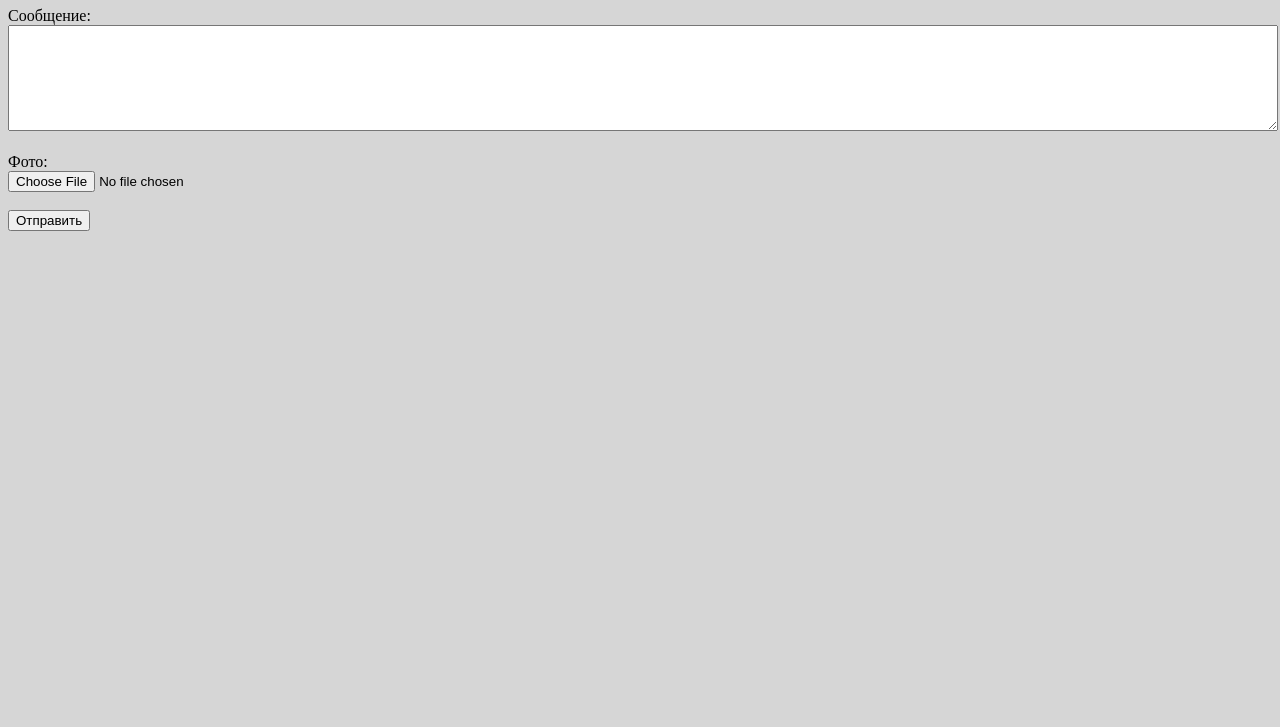
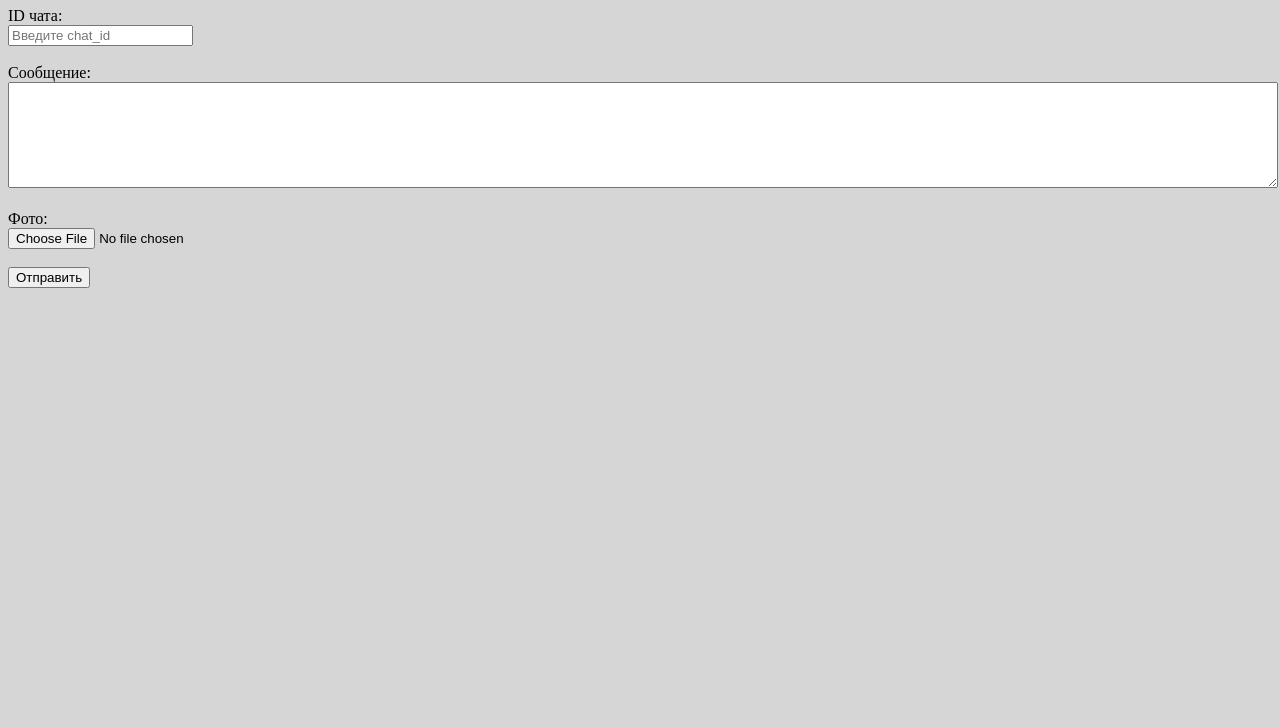
Before and after one commit to TelegramRabbit/TGtest, a plain HTML site: page index.html in a window 1280 px wide. Shown: the part 73-800 px from the top of the page. Drawn offline with Linux system fonts and the light colour scheme.

Commit message:
Update index.html

```diff
--- a/index.html
+++ b/index.html
@@ -16,8 +16,12 @@
 <body>
     <h1>Отправка сообщения и фото в Telegram</h1>
     <form id="telegramForm">
+        <label for="chatId">ID чата:</label><br>
+        <input type="text" id="chatId" name="chatId" placeholder="Введите chat_id"><br><br>
+
         <label for="message">Сообщение:</label><br>
         <textarea id="message" name="message" rows="4" cols="50" style="width: 100%; height: 100px;"></textarea><br><br>
+
         <label for="photo">Фото:</label><br>
         <input type="file" id="photo" name="photo" accept="image/*"><br><br>
         <button type="submit">Отправить</button>
```
